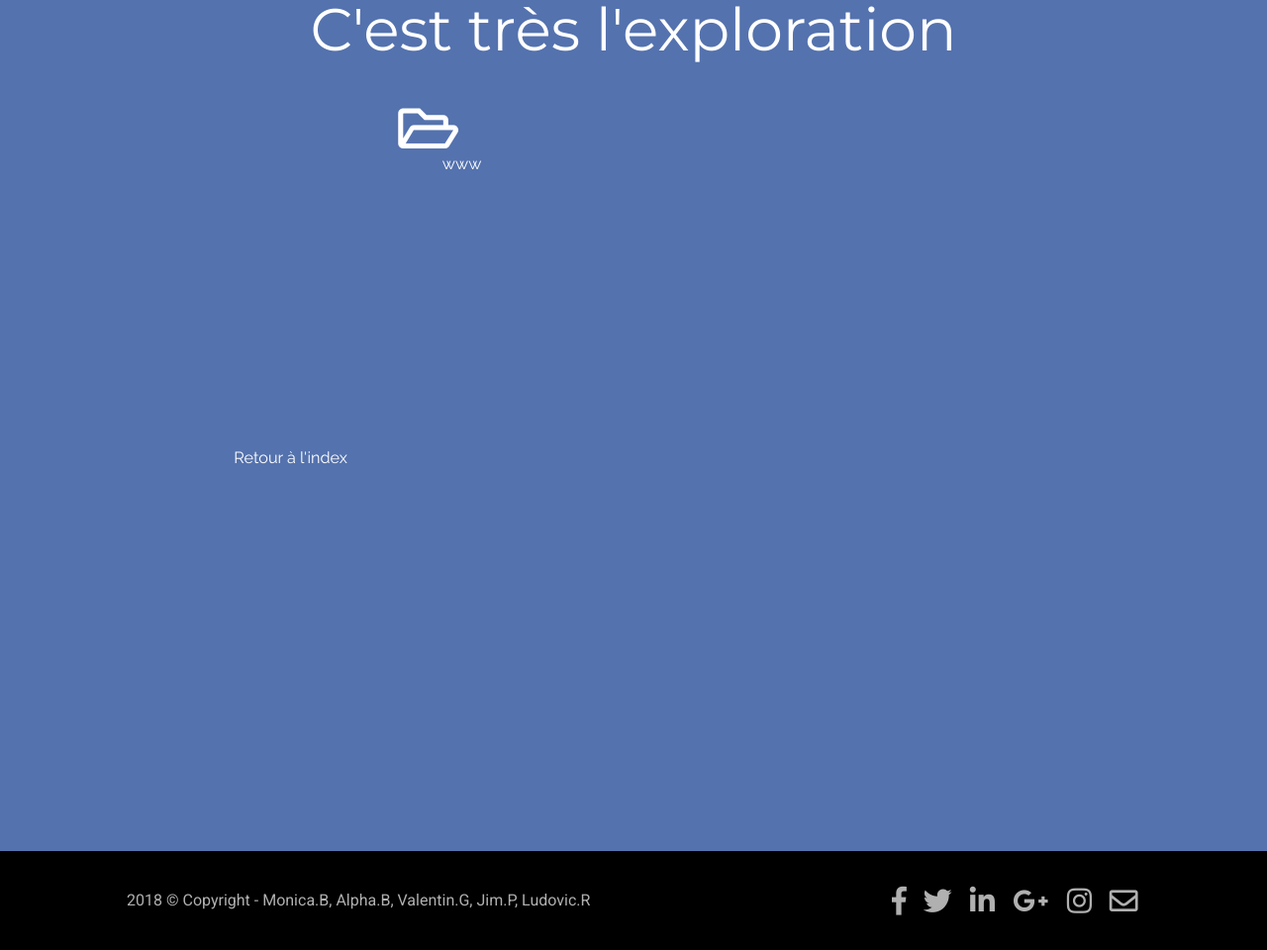
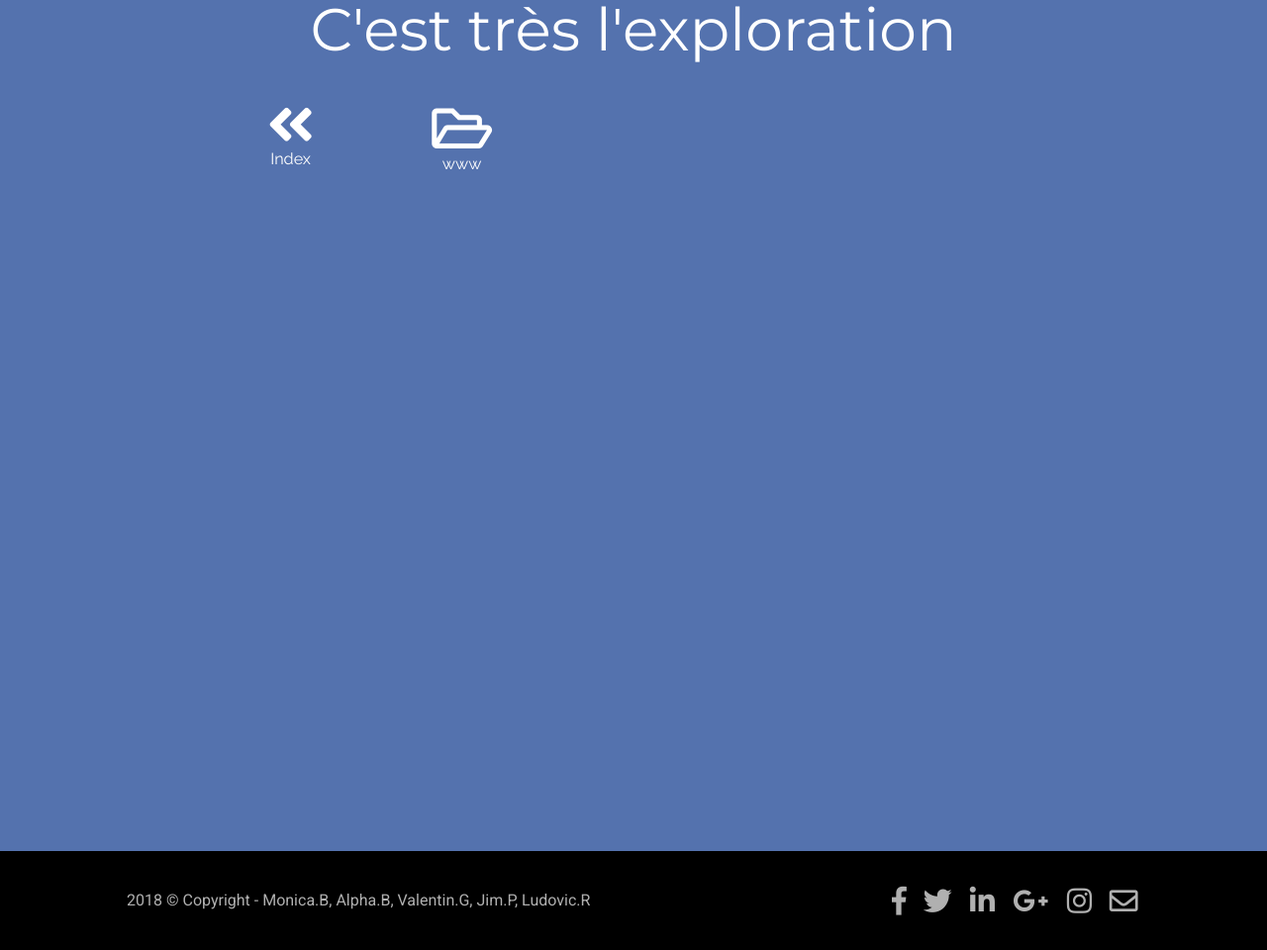
Before and after one commit to KomaWasTaken/ExplorateurPHP, a PHP site: page / in a window 1280 px wide. Shown: the whole page at 99% size. Run offline with PHP 8.4, Linux system fonts and the light colour scheme; some libraries are stand-ins or nearby versions.

Commit message:
ajout font icon sur retour et index, ajustement des divs de retour et index, ajax fonctionnel, besoins : trouver un moyen de filtrer le retour quand on est dans l index

```diff
--- a/style.css
+++ b/style.css
@@ -62,6 +62,7 @@ table {
 .flex-row{flex-direction:row;}
 .align-items-center{align-items:center;}
 .flex-wrap{flex-wrap: wrap;}
+.no-wrap{flex-wrap: nowrap;}
 
 /* ------------------------------------------------------------------------------------------/*
 
--- a/traitement.php
+++ b/traitement.php
@@ -1,32 +1,35 @@
 <?php
 	$base_url = "../"; //Définit le dossier racine
+	const index = "../";
 	if (isset($_GET['dossier'])) {
+		$dossier = ($_GET['dossier']);
 		$base_url = $base_url.$_GET['dossier'];
 	}
 	$dirs = array_diff(scandir($base_url), array('.', 'add_vhost.php', 'favicon.ico', 'index.php', 'test_sockets.php', 'testmysql.php',
 	'wamplangues', 'wampthemes', '.git')); //Liste les fichiers et dossiers en filtrant ceux dont on ne veut pas
 
 ?>
-<a class="p15px w20pct box  mt5px" href="index.php"><div class="d-flex text-align-center jc-center align-items-center h100pct">Retour à l'index</div></a><br> <!-- On l'affiche -->
+<a class="p15px w20pct box h30pct mt5px" href="index.php"><div class="d-flex text-align-center jc-center align-items-center flex-column h100pct"><i class="fas fa-angle-double-left d-flex fs-60"></i>Index</div></a><br> <!-- On l'affiche -->
 <?php foreach($dirs as $dir){?> <!--Parcourt le tableau-->
 	<?php if (is_dir($base_url.$dir)){?> <!-- Si $base_url.$dir est un dossier -->
 		<?php if ($dir == "..") {?> <!-- Si $dir est un parent -->
 			<?php if (isset($_GET['dossier'])){?>
-				<a class="p15px w20pct box mt5px" href="index.php?dossier=<?php echo $_GET['dossier'] ?><?php echo $dir; ?>/"> <div class="d-flex text-align-center jc-center align-items-center h100pct">Retour</div></a>
-			<?php }?>
+				 <?php /* if (dirname($base_url)!=dirname($dossier)){ */?>
+				<a class="p15px w20pct box h30pct mt5px" href="index.php?dossier=<?php echo $dossier.$dir; ?>/"> <div class="d-flex text-align-center jc-center flex-column align-items-center h100pct"><i class="fas fa-angle-left d-flex jc-center fs-60"></i>Retour</div></a>
+			<?php }/* } */?>
 
 		<?php } else {?> <!-- Si $dir n'est PAS un parent -->
 				<?php if (isset($_GET['dossier'])) {?> <!-- Si  le dossier n'est pas null -->
 
-					<a class="flex-row p15px w20pct text-align-center box h30pct mt5px"href="index.php?dossier=<?php echo $_GET['dossier'] ?><?php echo $dir; ?>/"><i class="far fa-folder-open d-flex fs-60 mt5px"></i><?php echo $dir;?></a><br> <!-- l'url prends la valeur du dossier choisi et affiche ce qu'il y a dedans -->
+					<a class="flex-row p15px w20pct text-align-center jc-center box h30pct mt5px"href="index.php?dossier=<?php echo $dossier.$dir; ?>/"><i class="far fa-folder-open d-flex jc-center fs-60 mt5px"></i><?php echo $dir;?></a><br> <!-- l'url prends la valeur du dossier choisi et affiche ce qu'il y a dedans -->
 				<?php } else {?>
 
-					<a class="p15px w20pct text-align-center box h30pct mt5px" href="index.php?dossier=<?php echo $dir ?>/"><i class="far fa-folder-open d-flex fs-60 mt5px"></i><?php echo $dir; ?></a><br> <!-- Il affiche  -->
+					<a class="p15px w20pct text-align-center text-center box h30pct mt5px" href="index.php?dossier=<?php echo $dir ?>/"><i class="far fa-folder-open d-flex jc-center fs-60 mt5px"></i><?php echo $dir; ?></a><br> <!-- Il affiche  -->
 				<?php }?>
 		<?php }?>
 	<?php } else {?>
-		<a class="p15px w20pct text-align-center box h30pct mt5px" href="#">
-			<p><i class="far fa-file d-flex fs-60"></i> <p class="pt5px"><?php echo $dir; ?></p></p>
+		<a class="p15px w20pct text-align-center box h30pct mt5px">
+			<p><i class="far fa-file d-flex jc-center fs-60"></i> <p class="pt5px"><?php echo $dir; ?></p></p>
 		</a>
 	<?php }?>
 	<?php }?>
```
